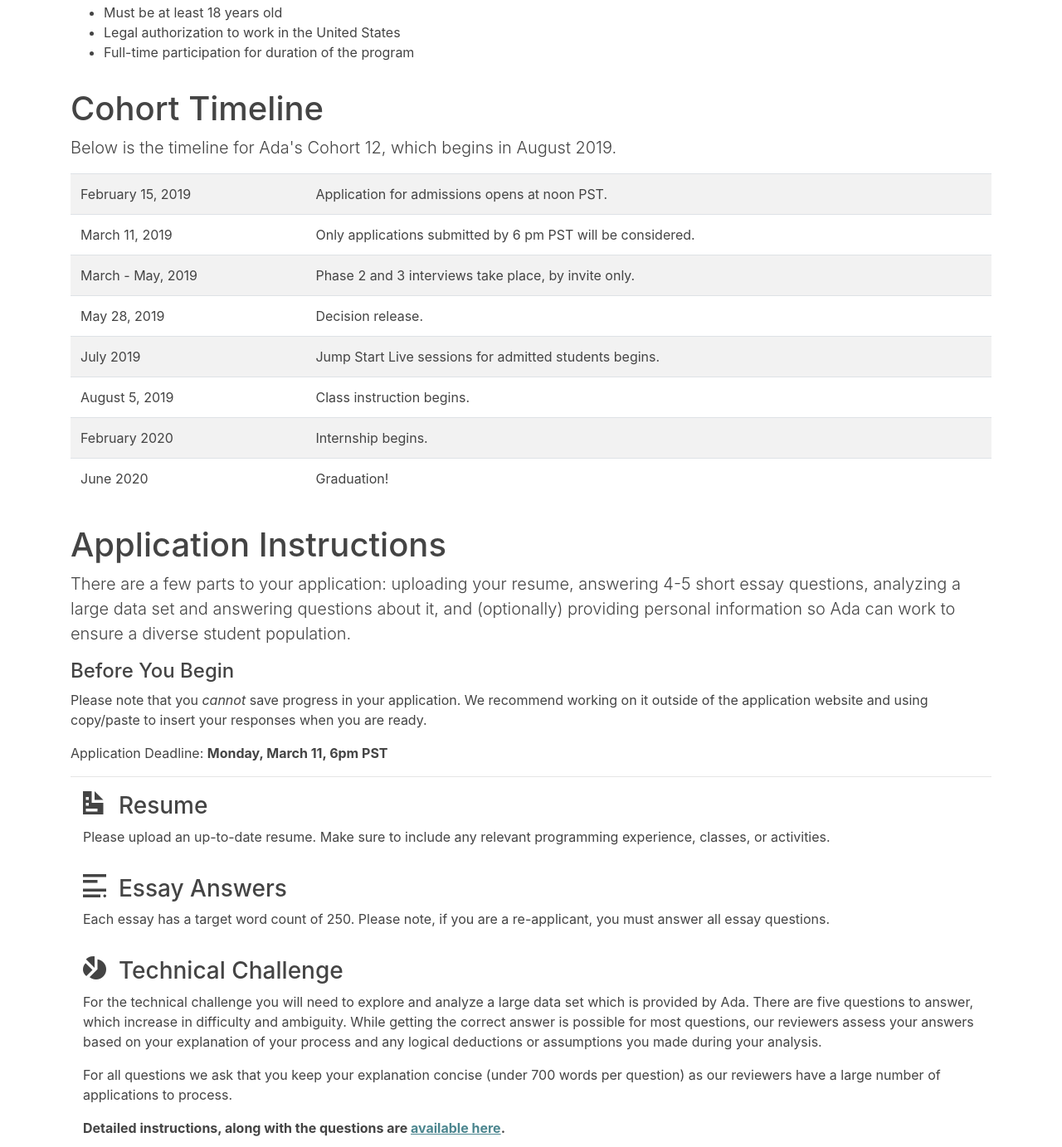
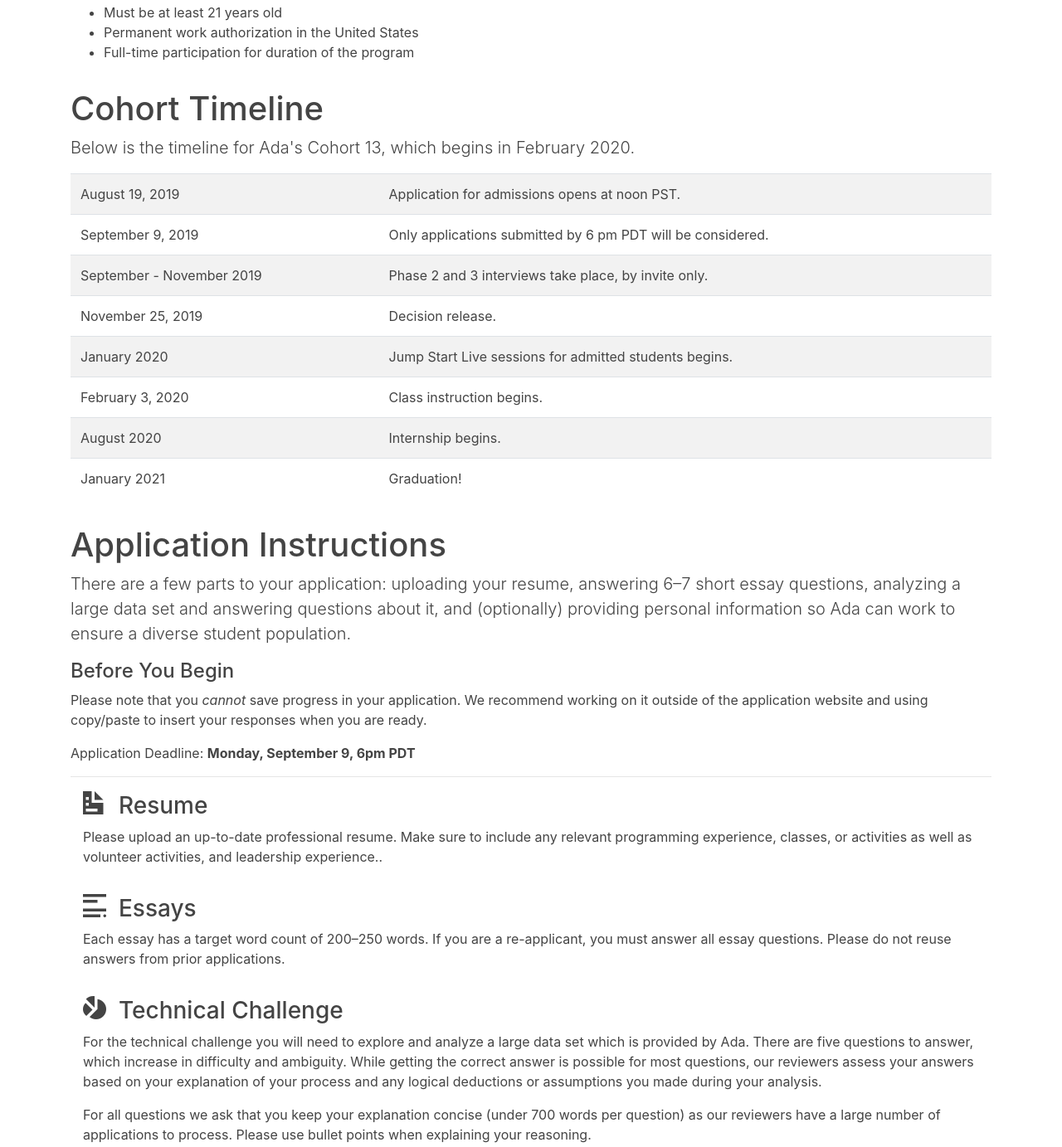
Before and after one commit to Ada-Developers-Academy/ada-apply, a plain HTML site: page src/index.html in a window 1280 px wide. Shown: the part 1067-2450 px from the top of the page at 83% size. Drawn offline with nearby package versions, Linux system fonts and the light colour scheme.

Commit message:
Update copy for C13

```diff
--- a/src/index.html
+++ b/src/index.html
@@ -70,46 +70,46 @@
       <p>For more details on Ada's Target Student and Admissions Process, please check out <a href="http://www.adadevelopersacademy.org/applicants" target="_blank">our main Admissions Page</a>.</p>
       <h4>Admittance Requirements</h4>
       <ul>
-        <li>Must be at least 18 years old</li>
-        <li>Legal authorization to work in the United States</li>
+        <li>Must be at least 21 years old</li>
+        <li>Permanent work authorization in the United States</li>
         <li>Full-time participation for duration of the program</li>
       </ul>
     </section>
     <section class="container">
       <h1>Cohort Timeline</h1>
-      <p class="lead">Below is the timeline for Ada's Cohort 12, which begins in August 2019.</p>
+      <p class="lead">Below is the timeline for Ada's Cohort 13, which begins in February 2020.</p>
       <table class="table table-striped">
         <tbody>
           <tr>
-            <td>February 15, 2019</td>
+            <td>August 19, 2019</td>
             <td>Application for admissions opens at noon PST.</td>
           </tr>
           <tr>
-            <td>March 11, 2019</td>
-            <td>Only applications submitted by 6 pm PST will be considered.</td>
+            <td>September 9, 2019</td>
+            <td>Only applications submitted by 6 pm PDT will be considered.</td>
           </tr>
           <tr>
-            <td>March - May, 2019</td>
+            <td>September - November 2019</td>
             <td>Phase 2 and 3 interviews take place, by invite only.</td>
           </tr>
           <tr>
-            <td>May 28, 2019</td>
+            <td>November 25, 2019</td>
             <td>Decision release.</td>
           </tr>
           <tr>
-            <td>July 2019</td>
+            <td>January 2020</td>
             <td>Jump Start Live sessions for admitted students begins.</td>
           </tr>
           <tr>
-            <td>August 5, 2019</td>
+            <td>February 3, 2020</td>
             <td>Class instruction begins.</td>
           </tr>
           <tr>
-            <td>February 2020</td>
+            <td>August 2020 </td>
             <td>Internship begins.</td>
           </tr>
           <tr>
-            <td>June 2020</td>
+            <td>January 2021</td>
             <td>Graduation!</td>
           </tr>
         </tbody>
@@ -117,10 +117,10 @@
     </section>
     <section class="container">
       <h1>Application Instructions</h1>
-      <p class="lead">There are a few parts to your application: uploading your resume, answering 4-5 short essay questions, analyzing a large data set and answering questions about it, and (optionally) providing personal information so Ada can work to ensure a diverse student population.</p>
+      <p class="lead">There are a few parts to your application: uploading your resume, answering 6&ndash;7 short essay questions, analyzing a large data set and answering questions about it, and (optionally) providing personal information so Ada can work to ensure a diverse student population.</p>
       <h4>Before You Begin</h4>
       <p>Please note that you <em>cannot</em> save progress in your application. We recommend working on it outside of the application website and using copy/paste to insert your responses when you are ready.</p>
-      <p>Application Deadline: <strong>Monday, March 11, 6pm PST</strong></p>
+      <p>Application Deadline: <strong>Monday, September 9, 6pm PDT</strong></p>
       <hr>
       <div class="container">
         <section class="instructions-step">
@@ -128,14 +128,14 @@
             <span class="oi oi-document" title="document icon" aria-hidden="true"></span>&nbsp;
             Resume
           </h3>
-          <p>Please upload an up-to-date resume. Make sure to include any relevant programming experience, classes, or activities.</p>
+          <p>Please upload an up-to-date professional resume. Make sure to include any relevant programming experience, classes, or activities as well as volunteer activities, and leadership experience..</p>
         </section>
         <section class="instructions-step">
           <h3>
             <span class="oi oi-copywriting" title="copywriting icon" aria-hidden="true"></span>&nbsp;
-            Essay Answers
+            Essays
           </h3>
-          <p>Each essay has a target word count of 250. Please note, if you are a re-applicant, you must answer all essay questions.</p>
+          <p>Each essay has a target word count of 200&ndash;250 words. If you are a re-applicant, you must answer all essay questions. Please do not reuse answers from prior applications.</p>
         </section>
         <section class="instructions-step">
           <h3>
@@ -143,8 +143,8 @@
             Technical Challenge
           </h3>
           <p>For the technical challenge you will need to explore and analyze a large data set which is provided by Ada. There are five questions to answer, which increase in difficulty and ambiguity. While getting the correct answer is possible for most questions, our reviewers assess your answers based on your explanation of your process and any logical deductions or assumptions you made during your analysis.</p>
-          <p>For all questions we ask that you keep your explanation concise (under 700 words per question) as our reviewers have a large number of applications to process.</p>
-          <p><strong>Detailed instructions, along with the questions are <a href="https://docs.google.com/document/d/1XiXI-ynpyeuSUauqTgs72nOLtTxtYK3nk_p3CWo3AHY" target="_blank">available here</a>.</strong></p>
+          <p>For all questions we ask that you keep your explanation concise (under 700 words per question) as our reviewers have a large number of applications to process. Please use bullet points when explaining your reasoning.</p>
+          <p><strong>Detailed instructions, along with the questions are <a href="https://docs.google.com/document/d/13H9CJbg5hTDH7J4WZaFHQLb32MIMVkobvab0hcuAa0A" target="_blank">available here</a>.</strong></p>
         </section>
         <section class="instructions-step">
           <h3>
@@ -159,7 +159,7 @@
     <section class="container">
       <div class="row">
         <div class="col-6 mx-auto">
-          <a id="btn-apply" class="btn btn-success btn-lg btn-block" href="https://jobs.lever.co/adadevelopersacademy/f1c9534c-72bb-4613-a1e6-b8bdcf8c74e4/apply?utm_source=ada-admissions&utm_campaign=C12">Apply Now</a>
+          <a id="btn-apply" class="btn btn-success btn-lg btn-block" href="https://jobs.lever.co/adadevelopersacademy/b15fb114-5940-4d31-bf4e-e0e963e05648/apply">Apply Now</a>
         </div>
       </div>
     </section>
```
